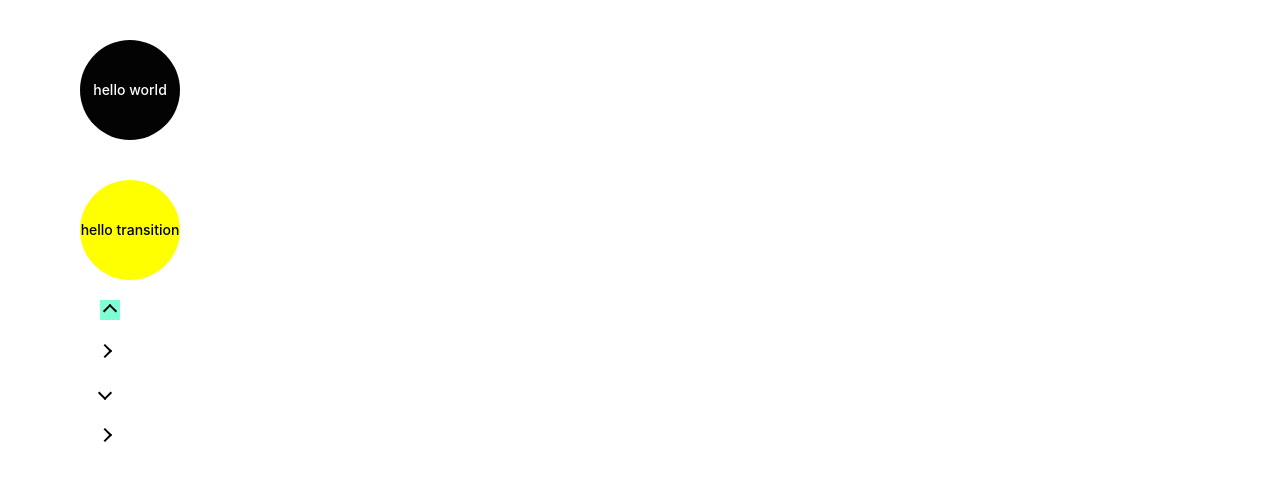
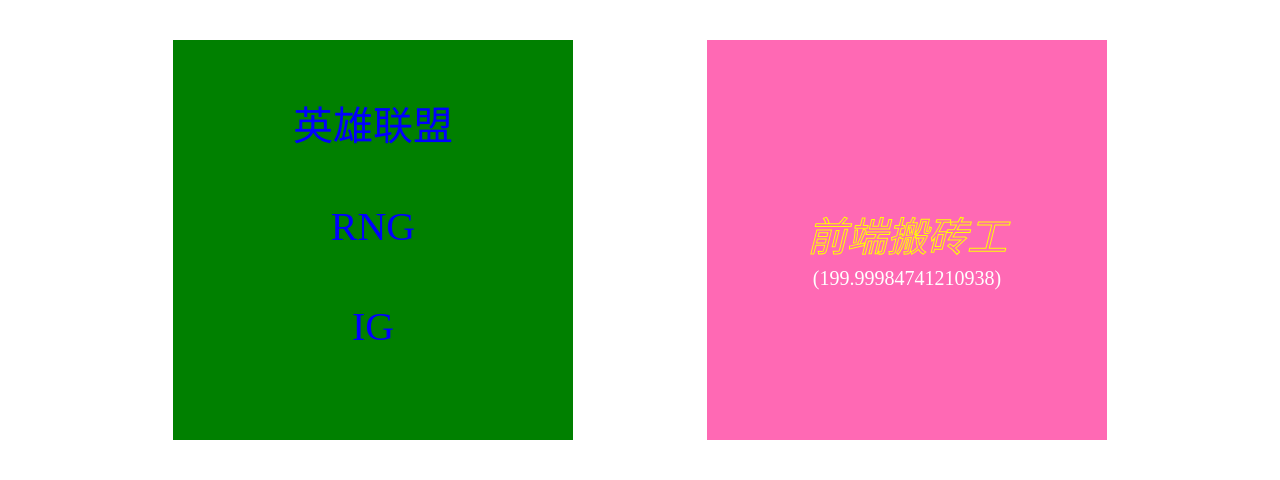
Before and after one commit to mianmalife/css-series, a React (Create React App) app: page / in a window 1280 px wide. Shown: the top 480 px of the page. Built offline with nearby package versions, Linux system fonts and the light colour scheme.

Commit message:
canvas绘制文本

```diff
--- a/src/App.js
+++ b/src/App.js
@@ -1,25 +1,17 @@
 import React, { Component } from 'react'
-import LeftRight from './left-right/index'
+// import LeftRight from './component/left-right/index'
+// import TransitionCircle from './component/transitionCircle/index'
+import Context2D from './component/context2d/getContext2d'
 import './App.less';
 class App extends Component {
   constructor(props) {
     super(props)
-    this.state = {
-      status: false
-    }
-  }
-  clickBox = () => {
-    this.setState({
-      status: !this.state.status
-    })
   }
   render() {
     return <div className="App">
-      <div className="box">
-        <span className="box__span">hello world</span>
-      </div>
-      <div className={this.state.status ?'box__ease__out ease__status' :' box__ease__out'} onClick={this.clickBox}>hello transition</div>
-      <LeftRight></LeftRight>
+      {/* <LeftRight></LeftRight>
+      <TransitionCircle></TransitionCircle> */}
+      <Context2D></Context2D>
     </div>
   }
 }
--- a/src/App.less
+++ b/src/App.less
@@ -2,51 +2,4 @@
 .App {
     height: 1200px;
     margin: 40px;
-    .box {
-        width: 100px;
-        height: 100px;
-        text-align: center;
-        font-weight: 500;
-        color: #fff;
-        line-height: 100px;
-        outline: auto;
-        .box__span {
-            display: inline-block;
-            width: 100%;
-            height: 100%;
-            border-radius: 50%;
-            background-color: rgb(3, 3, 3);
-            // opacity: 0.5;
-            will-change: transform; // GPU加速
-            transition: transform 250ms ease-out;
-            // transition-timing-function: 'linear';
-            // transition-delay: 300ms;
-        }
-        &:hover .box__span {
-            transition: transform 250ms;
-            transform: translateY(-20px);
-            // opacity: 1;
-        }
-    }
-    // @media (prefers-reduced-motion: reduce) {
-    //     .box__span {
-    //       transition: none;
-    //     }
-    // }
-    .box__ease__out {
-        margin-top: 40px;
-        width: 100px;
-        height: 100px;
-        border-radius: 50%;
-        text-align: center;
-        font-weight: 500;
-        color: #000;
-        line-height: 100px;
-        background-color: yellow;
-        transition: transform 1s cubic-bezier(0.1, 0.2, 0.3, 0.4);
-        // will-change: transform;
-    }
-    .ease__status {
-        transform: translateX(600px);
-    }
 }
--- /dev/null
+++ b/src/component/context2d/getContext2d.js
@@ -0,0 +1,44 @@
+import React from 'react'
+import './index.less'
+export default class Get2d extends React.Component {
+    constructor(props) {
+        super(props)
+    }
+    componentDidMount () {
+        let canvas = document.getElementById('wrapper')
+        let ctx = canvas.getContext('2d')
+        ctx.font = '40px Segoe UI Symbol'
+        ctx.fillStyle = 'blue'
+        ctx.textAlign = 'center'
+        ctx.fillText('英雄联盟', 200, 100)
+        ctx.fillText('RNG', 200, 200)
+        ctx.fillText('IG', 200, 300)
+
+        let text = '前端搬砖工'
+        // 获取画布
+        let content = document.getElementById('content')
+        // 创建context 2d对象
+        let ctx2d = content.getContext('2d')
+        // 设置字体大小与类型
+        ctx2d.font = 'italic 40px Segoe UI Symbol'
+        // 设置字体颜色
+        // ctx2d.fillStyle = 'white'
+        ctx2d.textAlign = 'center'
+        ctx2d.textBaseline = 'middle'
+        ctx2d.strokeStyle = 'yellow'
+        // 绘制字体
+        // ctx2d.fillText('前端搬砖工', 200, 200)
+        ctx2d.strokeText(text, 200, 200)
+        let measureText = ctx2d.measureText(text)
+        let width = measureText.width
+        ctx2d.font = '20px Segoe UI Symbol'
+        ctx2d.fillStyle = '#fff'
+        ctx2d.fillText(`(${width})`, 200, 240)
+    }
+    render() {
+        return <div className="canvas__Wrapper">
+            <canvas id="wrapper" width="400" height="400"></canvas>
+            <canvas id="content" width="400" height="400"></canvas>
+        </div>
+    }
+}
--- /dev/null
+++ b/src/component/context2d/index.less
@@ -0,0 +1,11 @@
+.canvas__Wrapper {
+    display: flex;
+    align-items: center;
+    justify-content: space-evenly;
+    #wrapper {
+        background-color: green;
+    }
+    #content {
+        background-color: hotpink;
+    }
+}
```
Also changed, not shown: src/component/transitionCircle/index.js (added, +27 -0 lines), src/component/transitionCircle/index.less (added, +49 -0 lines), src/component/left-right/index.js (renamed from src/left-right/index.js), src/component/left-right/index.less (renamed from src/left-right/index.less).
